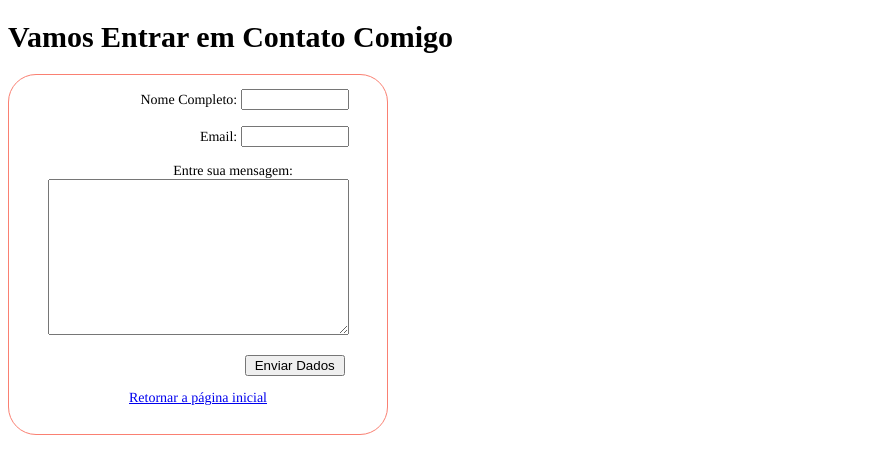
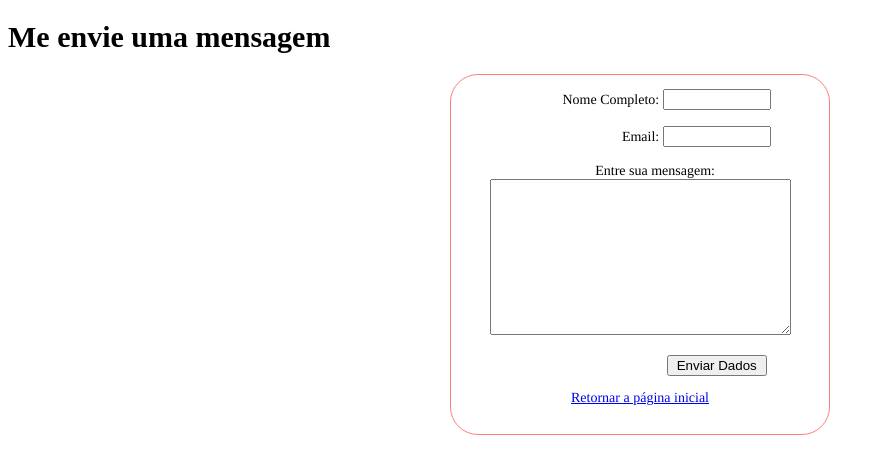
Before and after one commit to agcarvalho-eng/CSS_1, a plain HTML site: page Contato.html in a window 1280 px wide. Shown: the whole page, without its empty margins (0-885 px from the left). Drawn offline with Linux system fonts and the light colour scheme.

Commit message:
Corrigido os labels

```diff
--- a/Contato.html
+++ b/Contato.html
@@ -10,7 +10,7 @@
     <style>
     form {
         /*Centralizando o formulário na página*/
-        margin: 0.auto;
+        margin: 0 auto;
         width: 350px;
         /*Inserindo uma borda de contorno no formulário*/
         padding: 1em;
@@ -31,7 +31,7 @@
     label {
         /*Tamanho e alinhamento dos formulários*/
         display: inline-block;
-        width: 190px;
+        width: 150px;
         text-align: right;
     }
 
@@ -47,7 +47,7 @@
     </style>
 </head>
 <body>
- <h1>Vamos Entrar em Contato Comigo</h1>
+ <h1>Me envie uma mensagem</h1>
  <form action="">
     <ul>
         <li>
```
